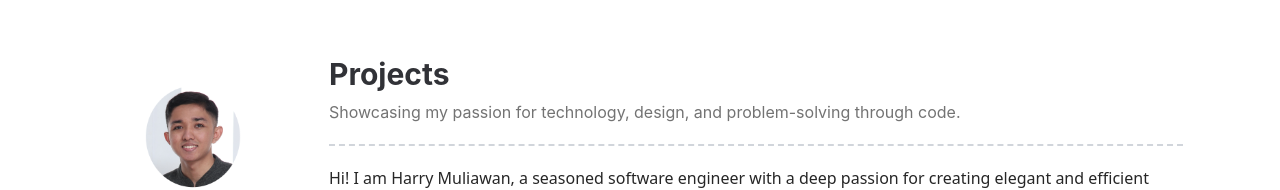
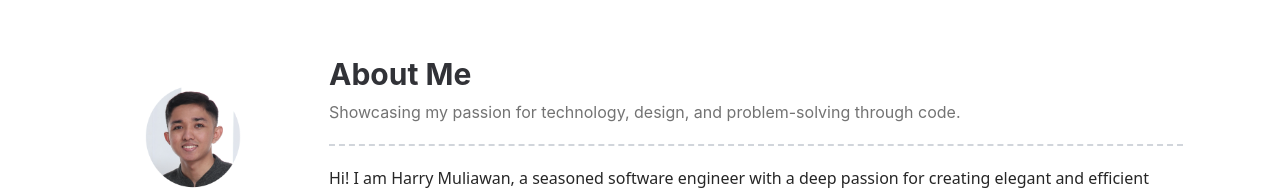
Before and after one commit to harrymuliawan03/harry-style, a React (Vite) app: page /about in a window 1280 px wide. Shown: the top 190 px of the page. Built offline with nearby package versions, Linux system fonts and the light colour scheme.

Commit message:
fix about title

```diff
--- a/src/Pages/About/Index.jsx
+++ b/src/Pages/About/Index.jsx
@@ -4,7 +4,7 @@ import IndexLayout from "../../components/Layouts/Index";
 import About from "./About";
 
 export default function Index({active}) {
-  const title = "Projects";
+  const title = "About Me";
   const body = "Showcasing my passion for technology, design, and problem-solving through code.";
 
     return (
```
